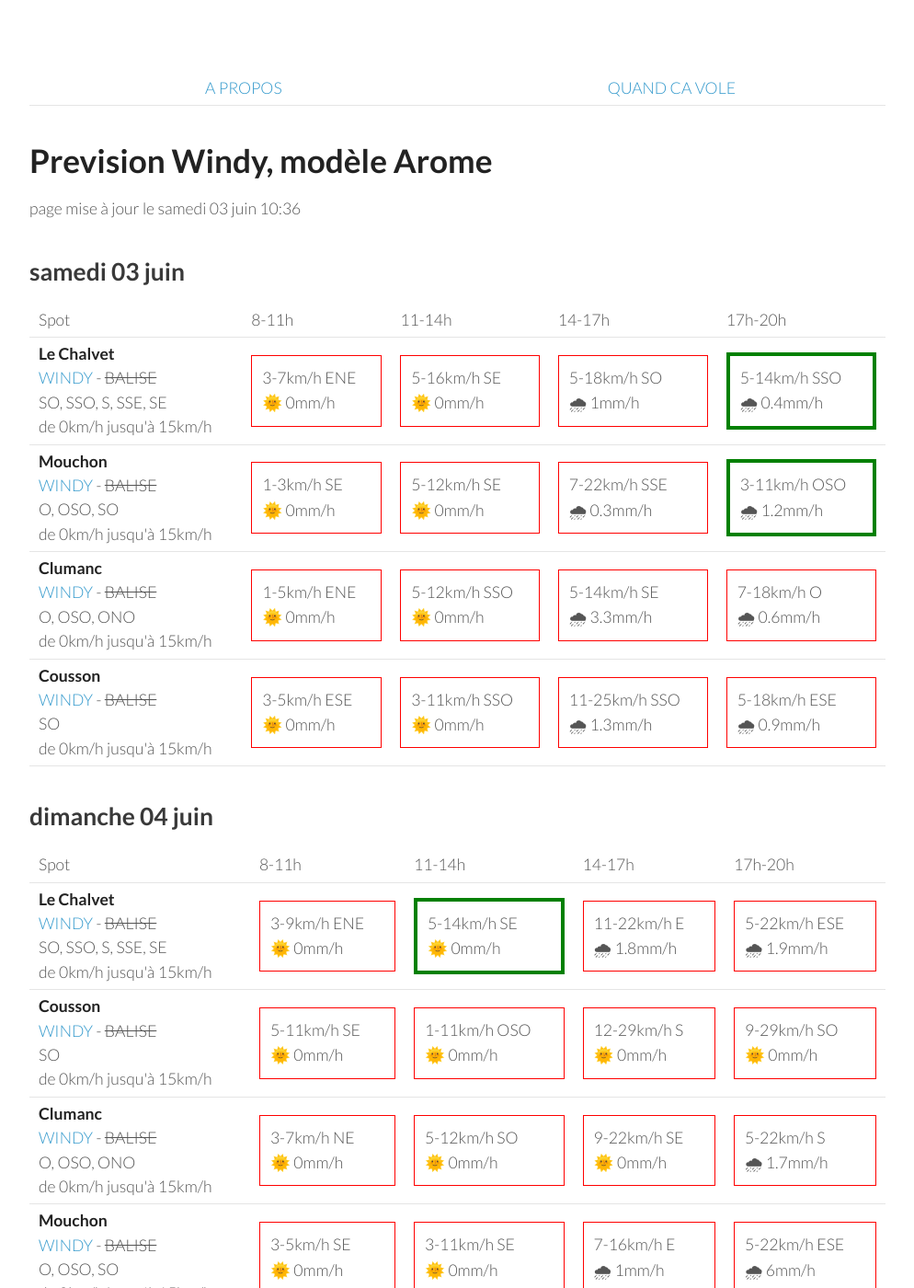
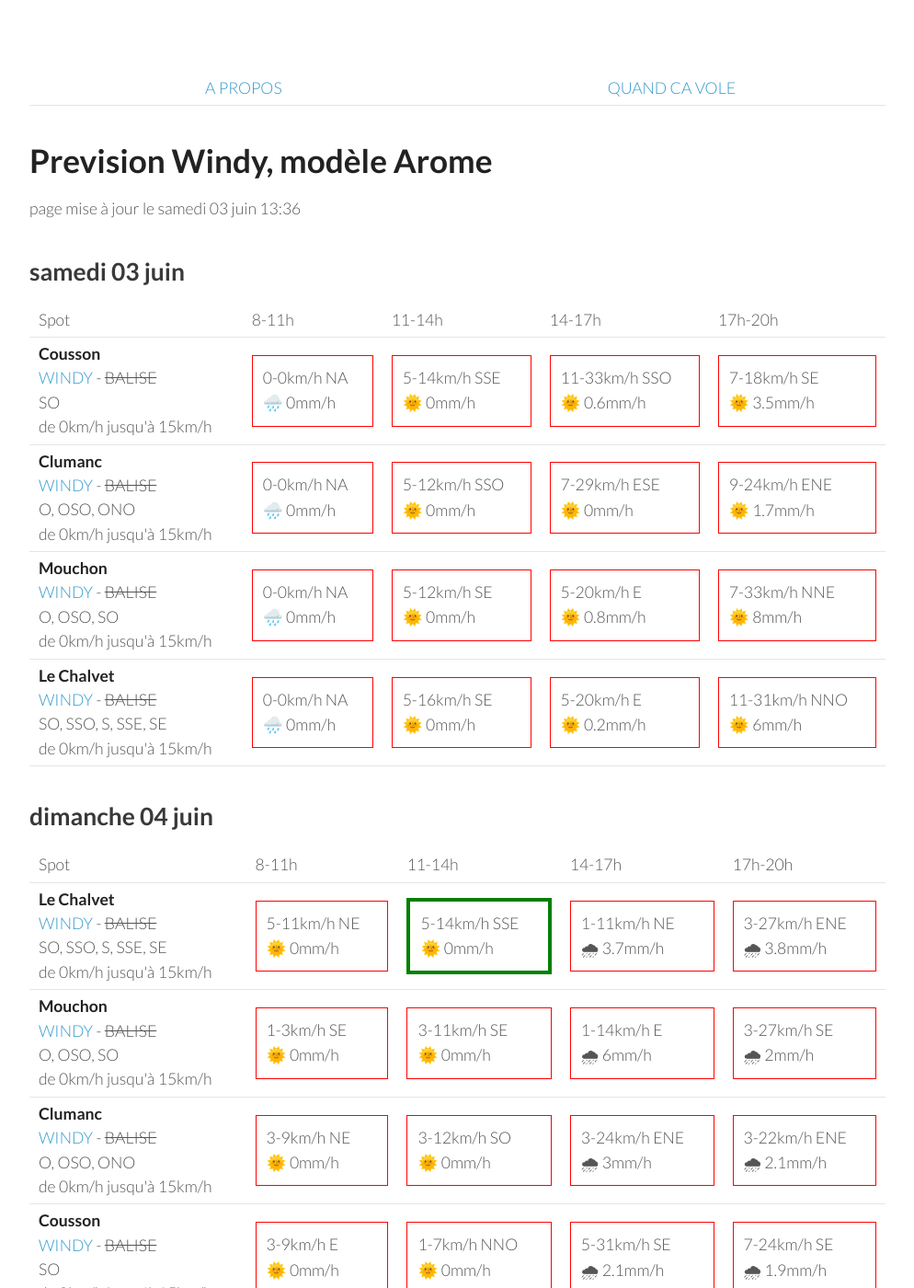
Before and after one commit to parapente-dans-le-nord/parapente-dans-le-nord.github.io, a Jekyll site: the page built from saint_andre.markdown, in a window 1280 px wide and 1400 px high. Shown: the whole window at 92% size, without its empty margins (26-1020 px from the left). Built offline with Jekyll 4.4.1, drawn with Linux system fonts in a browser that asks for light colours.

Commit message:
update index.markdown

```diff
--- a/saint_andre.markdown
+++ b/saint_andre.markdown
@@ -7,7 +7,7 @@ title:  "Tous les spots"
 {: .links}
 
 # Prevision Windy, modèle Arome
-page mise à jour le samedi 03 juin 10:36
+page mise à jour le samedi 03 juin 13:36
 
 ## samedi 03 juin
 
@@ -22,43 +22,39 @@ page mise à jour le samedi 03 juin 10:36
       <td>17h-20h</td>
     </tr>
 <tr>
-        <td><strong>Le Chalvet</strong><br><a href="https://windy.com/43.979/6.480?43.866,6.480,10,m:eSsaglX">WINDY</a> - <span class="no-balise"> BALISE </span><br> <span class="vent-favorable">SO, SSO, S, SSE, SE</span><br><span class="force-vent">de 0km/h jusqu'à 15km/h</span> </td>
+        <td><strong>Cousson</strong><br><a href="https://windy.com/44.054/6.240?43.940,6.241,10,m:eSAaglz">WINDY</a> - <span class="no-balise"> BALISE </span><br> <span class="vent-favorable">SO</span><br><span class="force-vent">de 0km/h jusqu'à 15km/h</span> </td>
 
-            <td><div class="not-flyable"><p>3-7km/h ENE</p><p>🌞 0mm/h</p></div></td>
-            <td><div class="not-flyable"><p>5-16km/h SE</p><p>🌞 0mm/h</p></div></td>
-            <td><div class="not-flyable"><p>5-18km/h SO</p><p>🌧 1mm/h</p></div></td>
-            <td><div class="flyable"><p>5-14km/h SSO</p><p>🌧 0.4mm/h</p></div></td>
+            <td><div class="not-flyable"><p>0-0km/h NA</p><p>🌧️ 0mm/h</p></div></td>
+            <td><div class="not-flyable"><p>5-14km/h SSE</p><p>🌞 0mm/h</p></div></td>
+            <td><div class="not-flyable"><p>11-33km/h SSO</p><p>🌞 0.6mm/h</p></div></td>
+            <td><div class="not-flyable"><p>7-18km/h SE</p><p>🌞 3.5mm/h</p></div></td>
 
+    </tr>
+<tr>
+        <td><strong>Clumanc</strong><br><a href="https://windy.com/44.027/6.402?43.914,6.403,10,m:eSxaglP">WINDY</a> - <span class="no-balise"> BALISE </span><br> <span class="vent-favorable">O, OSO, ONO</span><br><span class="force-vent">de 0km/h jusqu'à 15km/h</span> </td>
+
+            <td><div class="not-flyable"><p>0-0km/h NA</p><p>🌧️ 0mm/h</p></div></td>
+            <td><div class="not-flyable"><p>5-12km/h SSO</p><p>🌞 0mm/h</p></div></td>
+            <td><div class="not-flyable"><p>7-29km/h ESE</p><p>🌞 0mm/h</p></div></td>
+            <td><div class="not-flyable"><p>9-24km/h ENE</p><p>🌞 1.7mm/h</p></div></td>
 
     </tr>
 <tr>
         <td><strong>Mouchon</strong><br><a href="https://windy.com/43.992/6.424?43.878,6.425,10,m:eSuaglR">WINDY</a> - <span class="no-balise"> BALISE </span><br> <span class="vent-favorable">O, OSO, SO</span><br><span class="force-vent">de 0km/h jusqu'à 15km/h</span> </td>
 
-            <td><div class="not-flyable"><p>1-3km/h SE</p><p>🌞 0mm/h</p></div></td>
+            <td><div class="not-flyable"><p>0-0km/h NA</p><p>🌧️ 0mm/h</p></div></td>
             <td><div class="not-flyable"><p>5-12km/h SE</p><p>🌞 0mm/h</p></div></td>
-            <td><div class="not-flyable"><p>7-22km/h SSE</p><p>🌧 0.3mm/h</p></div></td>
-            <td><div class="flyable"><p>3-11km/h OSO</p><p>🌧 1.2mm/h</p></div></td>
-
+            <td><div class="not-flyable"><p>5-20km/h E</p><p>🌞 0.8mm/h</p></div></td>
+            <td><div class="not-flyable"><p>7-33km/h NNE</p><p>🌞 8mm/h</p></div></td>
 
     </tr>
 <tr>
-        <td><strong>Clumanc</strong><br><a href="https://windy.com/44.027/6.402?43.914,6.403,10,m:eSxaglP">WINDY</a> - <span class="no-balise"> BALISE </span><br> <span class="vent-favorable">O, OSO, ONO</span><br><span class="force-vent">de 0km/h jusqu'à 15km/h</span> </td>
+        <td><strong>Le Chalvet</strong><br><a href="https://windy.com/43.979/6.480?43.866,6.480,10,m:eSsaglX">WINDY</a> - <span class="no-balise"> BALISE </span><br> <span class="vent-favorable">SO, SSO, S, SSE, SE</span><br><span class="force-vent">de 0km/h jusqu'à 15km/h</span> </td>
 
-            <td><div class="not-flyable"><p>1-5km/h ENE</p><p>🌞 0mm/h</p></div></td>
-            <td><div class="not-flyable"><p>5-12km/h SSO</p><p>🌞 0mm/h</p></div></td>
-            <td><div class="not-flyable"><p>5-14km/h SE</p><p>🌧 3.3mm/h</p></div></td>
-            <td><div class="not-flyable"><p>7-18km/h O</p><p>🌧 0.6mm/h</p></div></td>
-
-
-    </tr>
-<tr>
-        <td><strong>Cousson</strong><br><a href="https://windy.com/44.054/6.240?43.940,6.241,10,m:eSAaglz">WINDY</a> - <span class="no-balise"> BALISE </span><br> <span class="vent-favorable">SO</span><br><span class="force-vent">de 0km/h jusqu'à 15km/h</span> </td>
-
-            <td><div class="not-flyable"><p>3-5km/h ESE</p><p>🌞 0mm/h</p></div></td>
-            <td><div class="not-flyable"><p>3-11km/h SSO</p><p>🌞 0mm/h</p></div></td>
-            <td><div class="not-flyable"><p>11-25km/h SSO</p><p>🌧 1.3mm/h</p></div></td>
-            <td><div class="not-flyable"><p>5-18km/h ESE</p><p>🌧 0.9mm/h</p></div></td>
-
+            <td><div class="not-flyable"><p>0-0km/h NA</p><p>🌧️ 0mm/h</p></div></td>
+            <td><div class="not-flyable"><p>5-16km/h SE</p><p>🌞 0mm/h</p></div></td>
+            <td><div class="not-flyable"><p>5-20km/h E</p><p>🌞 0.2mm/h</p></div></td>
+            <td><div class="not-flyable"><p>11-31km/h NNO</p><p>🌞 6mm/h</p></div></td>
 
     </tr>
 
@@ -80,40 +76,40 @@ page mise à jour le samedi 03 juin 10:36
 <tr>
         <td><strong>Le Chalvet</strong><br><a href="https://windy.com/43.979/6.480?43.866,6.480,10,m:eSsaglX">WINDY</a> - <span class="no-balise"> BALISE </span><br> <span class="vent-favorable">SO, SSO, S, SSE, SE</span><br><span class="force-vent">de 0km/h jusqu'à 15km/h</span> </td>
 
-            <td><div class="not-flyable"><p>3-9km/h ENE</p><p>🌞 0mm/h</p></div></td>
-            <td><div class="flyable"><p>5-14km/h SE</p><p>🌞 0mm/h</p></div></td>
-            <td><div class="not-flyable"><p>11-22km/h E</p><p>🌧 1.8mm/h</p></div></td>
-            <td><div class="not-flyable"><p>5-22km/h ESE</p><p>🌧 1.9mm/h</p></div></td>
+            <td><div class="not-flyable"><p>5-11km/h NE</p><p>🌞 0mm/h</p></div></td>
+            <td><div class="flyable"><p>5-14km/h SSE</p><p>🌞 0mm/h</p></div></td>
+            <td><div class="not-flyable"><p>1-11km/h NE</p><p>🌧 3.7mm/h</p></div></td>
+            <td><div class="not-flyable"><p>3-27km/h ENE</p><p>🌧 3.8mm/h</p></div></td>
+
+
+    </tr>
+<tr>
+        <td><strong>Mouchon</strong><br><a href="https://windy.com/43.992/6.424?43.878,6.425,10,m:eSuaglR">WINDY</a> - <span class="no-balise"> BALISE </span><br> <span class="vent-favorable">O, OSO, SO</span><br><span class="force-vent">de 0km/h jusqu'à 15km/h</span> </td>
+
+            <td><div class="not-flyable"><p>1-3km/h SE</p><p>🌞 0mm/h</p></div></td>
+            <td><div class="not-flyable"><p>3-11km/h SE</p><p>🌞 0mm/h</p></div></td>
+            <td><div class="not-flyable"><p>1-14km/h E</p><p>🌧 6mm/h</p></div></td>
+            <td><div class="not-flyable"><p>3-27km/h SE</p><p>🌧 2mm/h</p></div></td>
+
+
+    </tr>
+<tr>
+        <td><strong>Clumanc</strong><br><a href="https://windy.com/44.027/6.402?43.914,6.403,10,m:eSxaglP">WINDY</a> - <span class="no-balise"> BALISE </span><br> <span class="vent-favorable">O, OSO, ONO</span><br><span class="force-vent">de 0km/h jusqu'à 15km/h</span> </td>
+
+            <td><div class="not-flyable"><p>3-9km/h NE</p><p>🌞 0mm/h</p></div></td>
+            <td><div class="not-flyable"><p>3-12km/h SO</p><p>🌞 0mm/h</p></div></td>
+            <td><div class="not-flyable"><p>3-24km/h ENE</p><p>🌧 3mm/h</p></div></td>
+            <td><div class="not-flyable"><p>3-22km/h ENE</p><p>🌧 2.1mm/h</p></div></td>
 
 
     </tr>
 <tr>
         <td><strong>Cousson</strong><br><a href="https://windy.com/44.054/6.240?43.940,6.241,10,m:eSAaglz">WINDY</a> - <span class="no-balise"> BALISE </span><br> <span class="vent-favorable">SO</span><br><span class="force-vent">de 0km/h jusqu'à 15km/h</span> </td>
 
-            <td><div class="not-flyable"><p>5-11km/h SE</p><p>🌞 0mm/h</p></div></td>
-            <td><div class="not-flyable"><p>1-11km/h OSO</p><p>🌞 0mm/h</p></div></td>
-            <td><div class="not-flyable"><p>12-29km/h S</p><p>🌞 0mm/h</p></div></td>
-            <td><div class="not-flyable"><p>9-29km/h SO</p><p>🌞 0mm/h</p></div></td>
-
-
-    </tr>
-<tr>
-        <td><strong>Clumanc</strong><br><a href="https://windy.com/44.027/6.402?43.914,6.403,10,m:eSxaglP">WINDY</a> - <span class="no-balise"> BALISE </span><br> <span class="vent-favorable">O, OSO, ONO</span><br><span class="force-vent">de 0km/h jusqu'à 15km/h</span> </td>
-
-            <td><div class="not-flyable"><p>3-7km/h NE</p><p>🌞 0mm/h</p></div></td>
-            <td><div class="not-flyable"><p>5-12km/h SO</p><p>🌞 0mm/h</p></div></td>
-            <td><div class="not-flyable"><p>9-22km/h SE</p><p>🌞 0mm/h</p></div></td>
-            <td><div class="not-flyable"><p>5-22km/h S</p><p>🌧 1.7mm/h</p></div></td>
-
-
-    </tr>
-<tr>
-        <td><strong>Mouchon</strong><br><a href="https://windy.com/43.992/6.424?43.878,6.425,10,m:eSuaglR">WINDY</a> - <span class="no-balise"> BALISE </span><br> <span class="vent-favorable">O, OSO, SO</span><br><span class="force-vent">de 0km/h jusqu'à 15km/h</span> </td>
-
-            <td><div class="not-flyable"><p>3-5km/h SE</p><p>🌞 0mm/h</p></div></td>
-            <td><div class="not-flyable"><p>3-11km/h SE</p><p>🌞 0mm/h</p></div></td>
-            <td><div class="not-flyable"><p>7-16km/h E</p><p>🌧 1mm/h</p></div></td>
-            <td><div class="not-flyable"><p>5-22km/h ESE</p><p>🌧 6mm/h</p></div></td>
+            <td><div class="not-flyable"><p>3-9km/h E</p><p>🌞 0mm/h</p></div></td>
+            <td><div class="not-flyable"><p>1-7km/h NNO</p><p>🌞 0mm/h</p></div></td>
+            <td><div class="not-flyable"><p>5-31km/h SE</p><p>🌧 2.1mm/h</p></div></td>
+            <td><div class="not-flyable"><p>7-24km/h SE</p><p>🌧 1.9mm/h</p></div></td>
 
 
     </tr>
```
